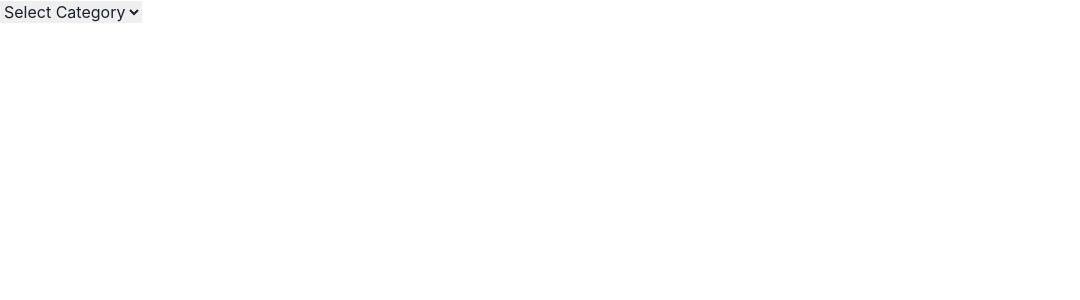
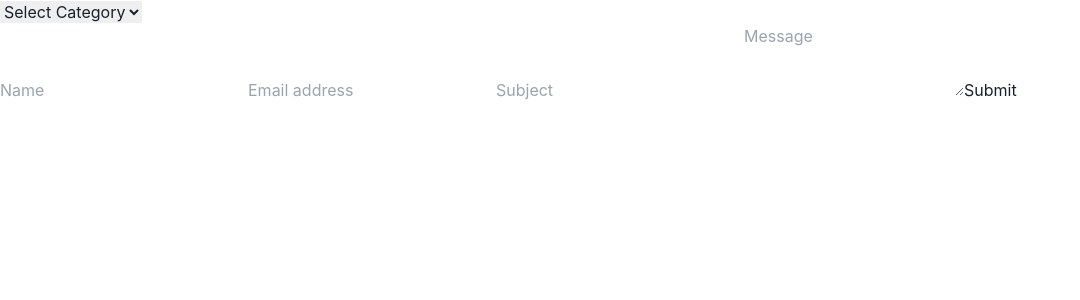
Before and after one commit to vpavan2105/bcc-news, a React (Vite) app in the folder frontend/: page /contact in a window 1280 px wide. Shown: the top 300 px of the page, without its empty margins (0-1080 px from the left). Built offline with nearby package versions, Linux system fonts and the light colour scheme.

Commit message:
adding contact page

```diff
--- a/frontend/package.json
+++ b/frontend/package.json
@@ -17,8 +17,10 @@
     "framer-motion": "^11.0.5",
     "react": "^18.2.0",
     "react-dom": "^18.2.0",
+    "react-hook-form": "^7.50.1",
     "react-redux": "^9.1.0",
     "react-router-dom": "^6.22.1",
+    "react-toastify": "^10.0.4",
     "redux": "^5.0.1",
     "redux-thunk": "^3.1.0"
   },
--- a/frontend/src/App.jsx
+++ b/frontend/src/App.jsx
@@ -20,6 +20,7 @@ import Sports from "./Pages/Sports";
 import Technology from "./Pages/Technology";
 import DashBoard from "./Pages/DashBoard";
 import PrivateRoute from "./Routes/PrivateRoute";
+import Contact from "./Pages/Contact";
 
 function App() {
   return (
@@ -43,6 +44,7 @@ function App() {
         <Route path="/politics" element={<Politics />} />
         <Route path='/:category/:id' element={<SingleNewsPage/>}/>
         <Route path='/dashboard' element={  <DashBoard/> }/>
+        <Route path='/contact' element={  <Contact/> }/>
       </Routes>
 
     </>
--- /dev/null
+++ b/frontend/src/Pages/Contact.jsx
@@ -0,0 +1,12 @@
+import React from 'react'
+import { ContactForm } from '../components/ContactForm'
+
+const Contact = () => {
+  return (
+    <div>
+      <ContactForm/>
+    </div>
+  )
+}
+
+export default Contact
--- /dev/null
+++ b/frontend/src/components/ContactForm.jsx
@@ -0,0 +1,94 @@
+import React, { useState } from "react";
+import { useForm } from "react-hook-form";
+import { Bounce, ToastContainer, toast } from "react-toastify";
+import "react-toastify/dist/ReactToastify.css";
+
+export const ContactForm = () => {
+  const {
+    register,
+    handleSubmit,
+    reset,
+    formState: { errors },
+  } = useForm();
+
+  const [disabled, setDisabled] = useState(false);
+
+  const onSubmit = async (data) => {
+    const { name, email, subject, message } = data;
+    try {
+      setDisabled(true);
+      toast.success("Form Submitted. We will get back to you soon.", {
+        position: "top-center",
+        autoClose: 5000,
+        hideProgressBar: false,
+        closeOnClick: true,
+        pauseOnHover: true,
+        draggable: true,
+        progress: undefined,
+        transition: Bounce,
+      });
+    } catch (e) {
+      console.error(e);
+    } finally {
+      setDisabled(false);
+      reset();
+    }
+  };
+
+  return (
+    <>
+      {/* Your form HTML */}
+      <form onSubmit={handleSubmit(onSubmit)} noValidate>
+        {/* Name Input */}
+        <input
+          type="text"
+          {...register("name", {
+            required: "Please enter your name",
+            maxLength: { value: 30, message: "Please use 30 characters or less" },
+          })}
+          placeholder="Name"
+        />
+        {errors.name && <p className="error">{errors.name.message}</p>}
+
+        {/* Email Input */}
+        <input
+          type="email"
+          {...register("email", {
+            required: "Please enter your email",
+            pattern: {
+              value: /^[a-zA-Z0-9.!#$%&’+/=?^_`{|}~-]+@[a-zA-Z0-9-]+(?:\.[a-zA-Z0-9-]+)$/,
+              message: "Please enter a valid email address",
+            },
+          })}
+          placeholder="Email address"
+        />
+        {errors.email && <p className="error">{errors.email.message}</p>}
+
+        {/* Subject Input */}
+        <input
+          type="text"
+          {...register("subject", {
+            required: "Please enter a subject",
+            maxLength: { value: 75, message: "Subject cannot exceed 75 characters" },
+          })}
+          placeholder="Subject"
+        />
+        {errors.subject && <p className="error">{errors.subject.message}</p>}
+
+        {/* Message Input */}
+        <textarea
+          rows={3}
+          {...register("message", { required: "Please enter a message" })}
+          placeholder="Message"
+        />
+        {errors.message && <p className="error">{errors.message.message}</p>}
+
+        {/* Submit Button */}
+        <button type="submit" disabled={disabled}>
+          Submit
+        </button>
+      </form>
+      <ToastContainer />
+    </>
+  );
+};
--- a/frontend/src/components/Footer.jsx
+++ b/frontend/src/components/Footer.jsx
@@ -100,9 +100,11 @@ export default function Footer() {
             <Box w={{ base: "50px", md: "100px" }} fontSize={"10px"} >
                 Parental Guidance
             </Box>
-            <Box w={{ base: "50px", md: "100px" }} fontSize={"10px"} >
-                Contact the BBC
-            </Box>
+            <Link to={"/contact"}>
+                <Box w={{ base: "50px", md: "100px" }} fontSize={"10px"} >
+                    Contact the BBC
+                </Box>
+            </Link>
             <Box w={{ base: "50px", md: "100px" }} fontSize={"10px"} >
                 BBC emails for you
             </Box>
```
Also changed, not shown: 1 other file (tests, documents, lock files or other folders).
